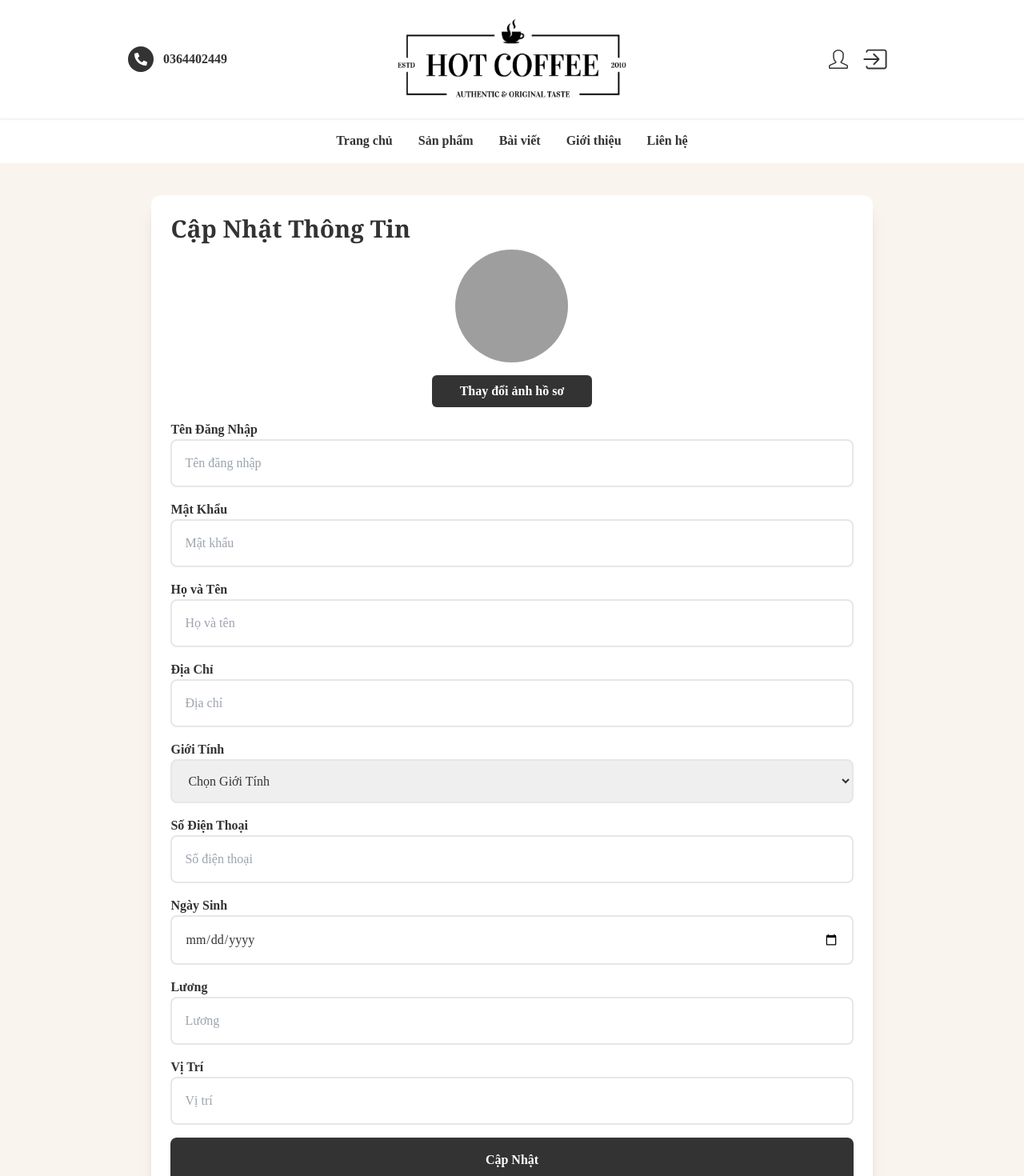
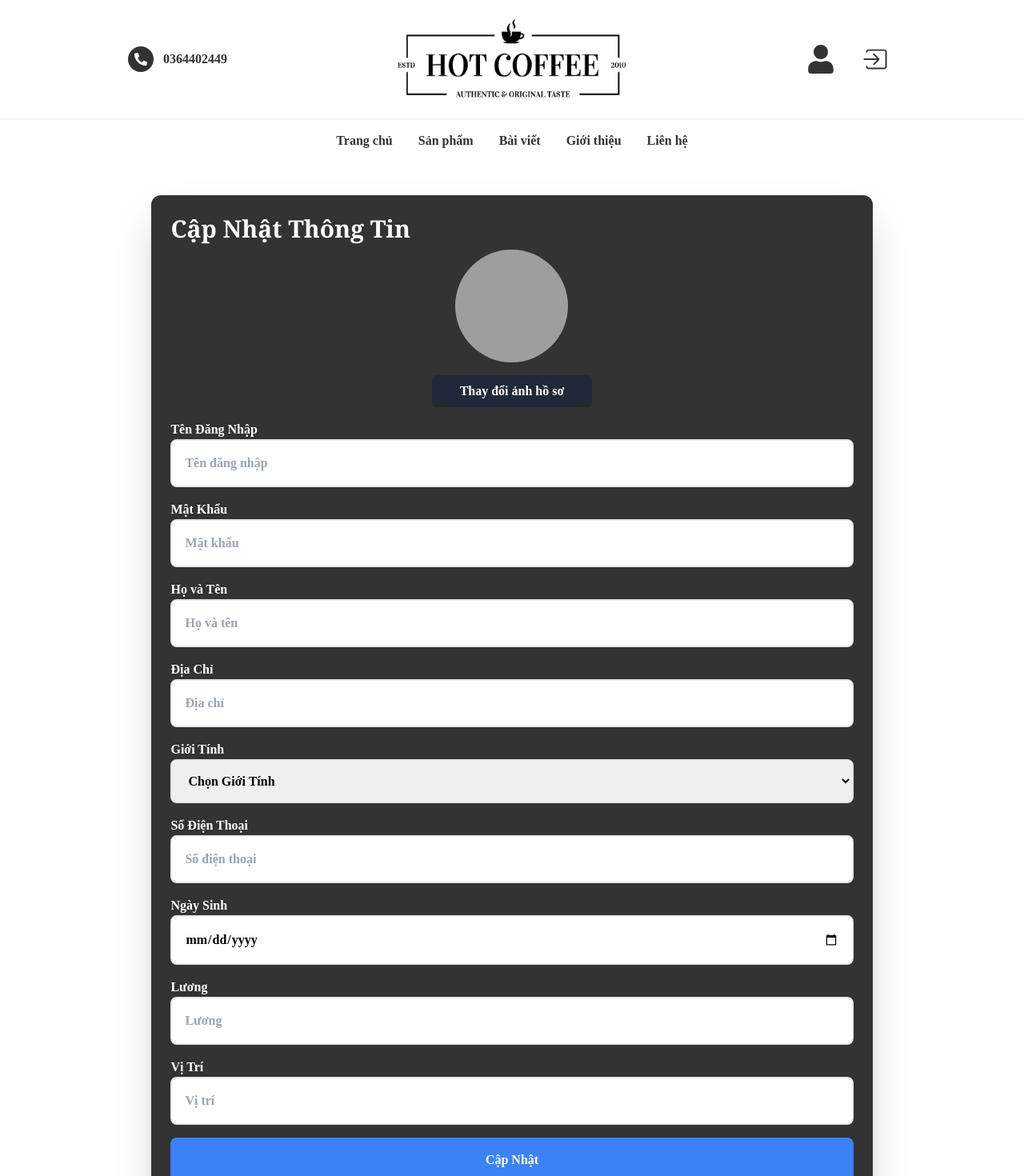
Before and after one commit to duclong1311/coffee-smart-system, a React (Create React App) app: page /update in a window 1280 px wide. Shown: the top 1470 px of the page at 80% size. Built offline with nearby package versions, Linux system fonts and the light colour scheme; grey boxes are pictures that could not be loaded.

Commit message:
profile user

```diff
--- a/src/components/partial/Header.js
+++ b/src/components/partial/Header.js
@@ -85,9 +85,9 @@ function Header() {
                         </div>
 
                         <div className="w-[20%] md:w-1/3 flex items-center justify-end text-[#333] text-4xl">
-                            <div className="relative cursor-pointer mx-2 md:mx-2 group">
+                            <div className="relative cursor-pointer mx-4 md:mx-6 group">
                                 <Link to="/profile">
-                                    <SlUser className='size-6'/>
+                                    <FaUser />
                                 </Link>
                                 <span className="absolute top-full mt-1 right-0 hidden group-hover:block bg-[#333] text-white text-sm px-2 py-1 rounded min-w-[150px] max-w-[300px]">
                                     Xem thông tin tài khoản
@@ -95,9 +95,9 @@ function Header() {
                             </div>
 
                             {isLoggedIn ? (
-                                <div className="relative cursor-pointer mx-4 md:mx-2 group" onClick={handleLogout}>
-                                    <IoIosLogOut className='size-7' />
-                                    <span className="absolute top-full mt-1 right-0 hidden group-hover:block bg-[#333] text-white text-sm px-1 py-1 rounded">
+                                <div className="relative cursor-pointer mx-4 md:mx-6 group" onClick={handleLogout}>
+                                    <FaSignOutAlt />
+                                    <span className="absolute top-full mt-1 right-0 hidden group-hover:block bg-[#333] text-white text-sm px-2 py-1 rounded">
                                         Đăng xuất
                                     </span>
                                 </div>
--- a/src/components/user/Update.js
+++ b/src/components/user/Update.js
@@ -92,10 +92,10 @@ function Update() {
     return (
         <>
             <Header />
-            <div className="bg-[#F9F4EE] text-gray-300 py-10">
+            <div className="bg-white-900 text-gray-300 py-10">
                 <section className="lg:w-[80%] md:w-[90%] xs:w-[96%] mx-auto flex gap-4">
-                    <div className="lg:w-[88%] md:w-[80%] sm:w-[88%] xs:w-full mx-auto shadow-xl p-6 rounded-xl h-fit self-center bg-[#fff]">
-                        <h1 className="lg:text-3xl md:text-2xl sm:text-xl xs:text-xl font-serif font-extrabold mb-2 text-[#333]">
+                    <div className="lg:w-[88%] md:w-[80%] sm:w-[88%] xs:w-full mx-auto shadow-2xl p-6 rounded-xl h-fit self-center bg-[#333]">
+                        <h1 className="lg:text-3xl md:text-2xl sm:text-xl xs:text-xl font-serif font-extrabold mb-2 text-white">
                             Cập Nhật Thông Tin
                         </h1>
 
@@ -113,7 +113,7 @@ function Update() {
                         <div className="text-center mb-4">
                             <label
                                 htmlFor="profileImageInput"
-                                className="cursor-pointer block w-[200px] mx-auto bg-[#333] text-white font-semibold p-2 rounded-md hover:opacity-90"
+                                className="cursor-pointer block w-[200px] mx-auto bg-gray-800 text-white font-semibold p-2 rounded-md hover:bg-gray-700"
                             >
                                 Thay đổi ảnh hồ sơ
                             </label>
@@ -129,64 +129,64 @@ function Update() {
                         <form onSubmit={handleSubmit} className="space-y-4">
                             {/* Username */}
                             <div>
-                                <label className="block text-[#333] font-semibold">Tên Đăng Nhập</label>
+                                <label className="block text-white font-bold">Tên Đăng Nhập</label>
                                 <input
                                     type="text"
                                     name="username"
                                     value={user.username}
                                     onChange={handleChange}
-                                    className="w-full p-4 border-2 rounded-lg text-[#333] "
+                                    className="w-full p-4 border-2 rounded-lg dark:text-gray-200 dark:border-gray-600 dark:bg-gray-800 text-black font-semibold"
                                     placeholder="Tên đăng nhập"
                                 />
                             </div>
 
                             {/* Password */}
                             <div>
-                                <label className="block text-[#333] font-bold">Mật Khẩu</label>
+                                <label className="block text-white font-bold">Mật Khẩu</label>
                                 <input
                                     type="password"
                                     name="password"
                                     value={user.password}
                                     onChange={handleChange}
-                                    className="w-full p-4 border-2 rounded-lg text-[#333]"
+                                    className="w-full p-4 border-2 rounded-lg dark:text-gray-200 dark:border-gray-600 dark:bg-gray-800 text-black font-semibold"
                                     placeholder="Mật khẩu"
                                 />
                             </div>
 
                             {/* Full Name */}
                             <div>
-                                <label className="block text-[#333] font-bold">Họ và Tên</label>
+                                <label className="block text-white font-bold">Họ và Tên</label>
                                 <input
                                     type="text"
                                     name="fullName"
                                     value={user.fullName}
                                     onChange={handleChange}
-                                    className="w-full p-4 border-2 rounded-lg text-[#333]"
+                                    className="w-full p-4 border-2 rounded-lg dark:text-gray-200 dark:border-gray-600 dark:bg-gray-800 text-black font-semibold"
                                     placeholder="Họ và tên"
                                 />
                             </div>
 
                             {/* Address */}
                             <div>
-                                <label className="block text-[#333] font-bold">Địa Chỉ</label>
+                                <label className="block text-white font-bold">Địa Chỉ</label>
                                 <input
                                     type="text"
                                     name="address"
                                     value={user.address}
                                     onChange={handleChange}
-                                    className="w-full p-4 border-2 rounded-lg text-[#333]"
+                                    className="w-full p-4 border-2 rounded-lg dark:text-gray-200 dark:border-gray-600 dark:bg-gray-800 text-black font-semibold"
                                     placeholder="Địa chỉ"
                                 />
                             </div>
 
                             {/* Gender */}
                             <div>
-                                <label className="block text-[#333] font-bold">Giới Tính</label>
+                                <label className="block text-white font-bold">Giới Tính</label>
                                 <select
                                     name="gender"
                                     value={user.gender}
                                     onChange={handleChange}
-                                    className="w-full p-4 border-2 rounded-lg text-[#333]"
+                                    className="w-full p-4 border-2 rounded-lg dark:text-gray-200 dark:border-gray-600 dark:bg-gray-800 text-black font-semibold"
                                 >
                                     <option value="">Chọn Giới Tính</option>
                                     <option value="Nam">Nam</option>
@@ -197,50 +197,50 @@ function Update() {
 
                             {/* Phone */}
                             <div>
-                                <label className="block text-[#333] font-bold">Số Điện Thoại</label>
+                                <label className="block text-white font-bold">Số Điện Thoại</label>
                                 <input
                                     type="text"
                                     name="phone"
                                     value={user.phone}
                                     onChange={handleChange}
-                                    className="w-full p-4 border-2 rounded-lg text-[#333]"
+                                    className="w-full p-4 border-2 rounded-lg dark:text-gray-200 dark:border-gray-600 dark:bg-gray-800 text-black font-semibold"
                                     placeholder="Số điện thoại"
                                 />
                             </div>
 
                             {/* Date of Birth */}
                             <div>
-                                <label className="block text-[#333] font-bold">Ngày Sinh</label>
+                                <label className="block text-white font-bold">Ngày Sinh</label>
                                 <input
                                     type="date"
                                     name="dob"
                                     value={user.dob}
                                     onChange={handleChange}
-                                    className="w-full p-4 border-2 rounded-lg text-[#333] ml-auto rtl"
+                                    className="w-full p-4 border-2 rounded-lg dark:text-gray-200 dark:border-gray-600 dark:bg-gray-800 text-black font-semibold ml-auto rtl"
                                 />
                             </div>
                             {/* Salary - Display Only */}
                             <div>
-                                <label className="block text-[#333] font-bold">Lương</label>
+                                <label className="block text-white font-bold">Lương</label>
                                 <input
                                     type="text"
                                     name="salary"
                                     value={user.salary}
                                     readOnly
-                                    className="w-full p-4 border-2 rounded-lg text-[#333]"
+                                    className="w-full p-4 border-2 rounded-lg dark:text-gray-200 dark:border-gray-600 dark:bg-gray-800 text-black font-semibold"
                                     placeholder="Lương"
                                 />
                             </div>
 
                             {/* Position - Display Only */}
                             <div>
-                                <label className="block text-[#333] font-bold">Vị Trí</label>
+                                <label className="block text-white font-bold">Vị Trí</label>
                                 <input
                                     type="text"
                                     name="position"
                                     value={user.position}
                                     readOnly
-                                    className="w-full p-4 border-2 rounded-lg text-[#333]"
+                                    className="w-full p-4 border-2 rounded-lg dark:text-gray-200 dark:border-gray-600 dark:bg-gray-800 text-black font-semibold"
                                     placeholder="Vị trí"
                                 />
                             </div>
@@ -248,7 +248,7 @@ function Update() {
                             {/* Submit Button */}
                             <button
                                 type="submit"
-                                className="w-full p-4 bg-[#333] text-white rounded-lg font-semibold mt-4 hover:opacity-90"
+                                className="w-full p-4 bg-blue-500 text-white rounded-lg font-semibold mt-4 hover:bg-blue-600"
                             >
                                 Cập Nhật
                             </button>
@@ -257,7 +257,7 @@ function Update() {
                             <button
                                 type="button"
                                 onClick={() => navigate("/profile")}
-                                className="w-full p-4 rounded-lg bg-red-500 text-white cursor-pointer font-semibold text-center shadow-xs transition-all duration-500 hover:bg-red-700"
+                                className="w-full p-4 bg-gray-600 text-white rounded-lg font-semibold mt-4 hover:bg-gray-700"
                             >
                                 Hủy
                             </button>
```
Also changed, not shown: src/components/user/Login.js (+11 -11 lines), src/components/user/Profile.js (+13 -13 lines).
